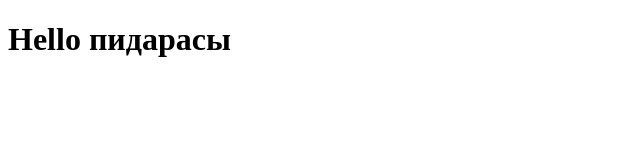
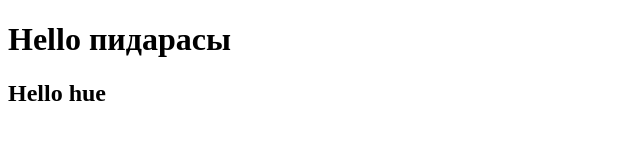
Before and after one commit to DaggySM/git, a plain HTML site: page index.html in a window 1280 px wide. Shown: the whole page, without its empty margins (0-640 px from the left). Drawn offline with Linux system fonts and the light colour scheme.

Commit message:
index.html mod

```diff
--- a/index.html
+++ b/index.html
@@ -8,5 +8,6 @@
 </head>
 <body>
     <h1>Hello пидарасы</h1>
+    <h2>Hello hue</h2>
 </body>
 </html>
```
